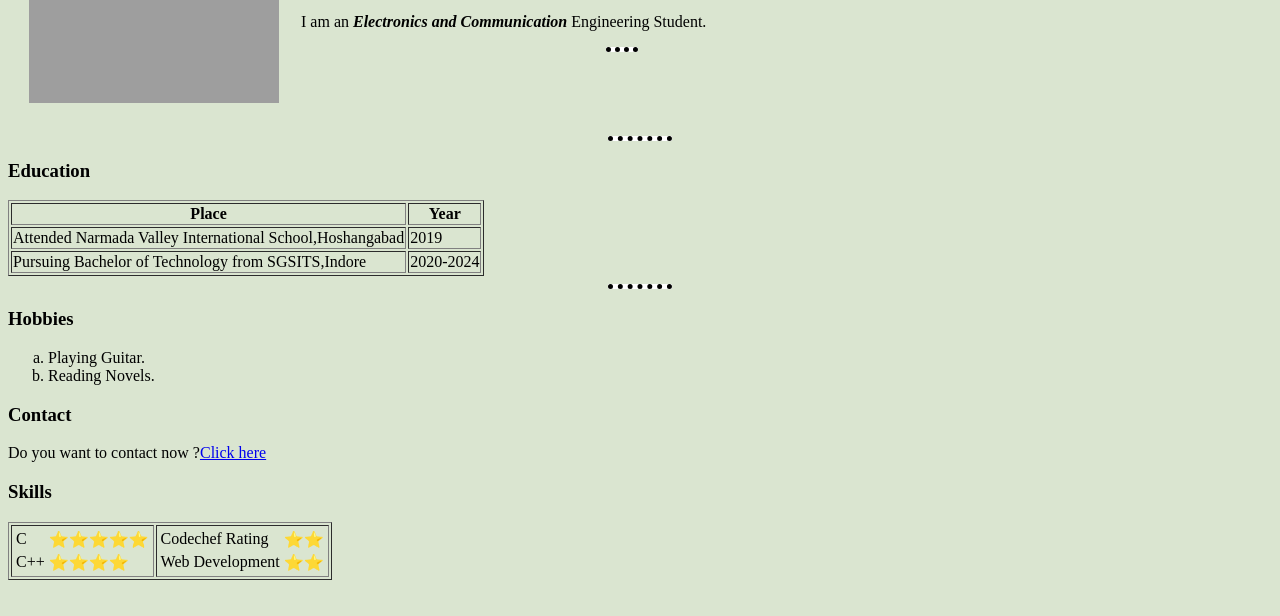
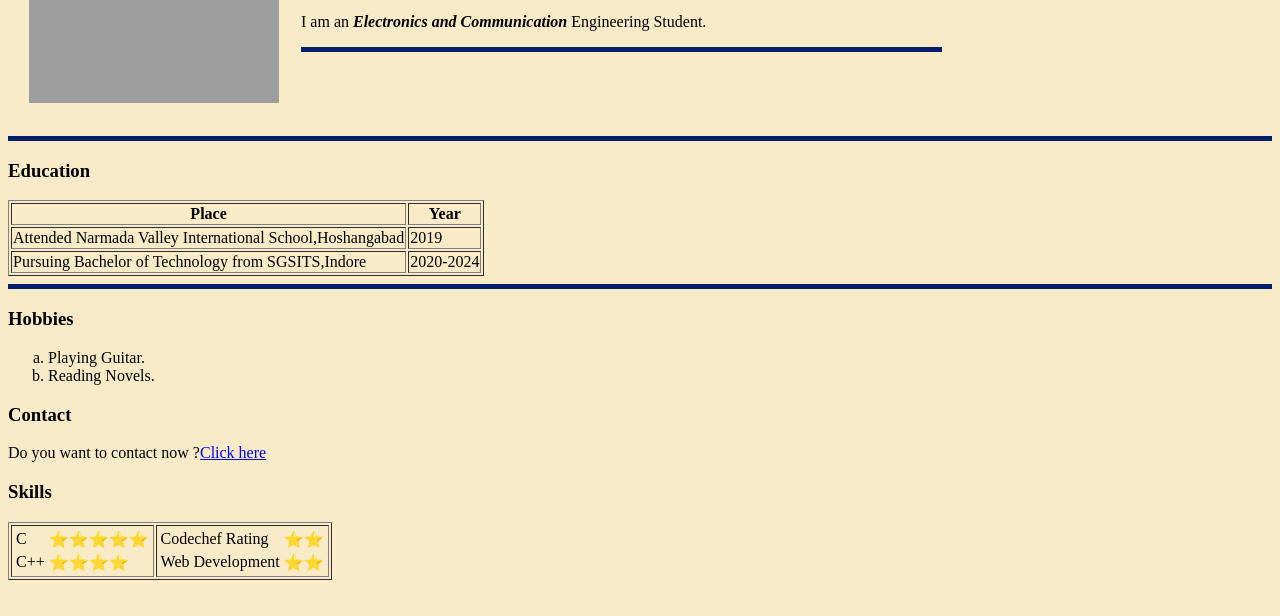
Before and after one commit to rishabhgoyal-17/CV, a plain HTML site: page index.html in a window 1280 px wide. Shown: the part 176-792 px from the top of the page. Drawn offline with Linux system fonts and the light colour scheme; grey boxes are pictures that could not be loaded.

Commit message:
Updated background colour

```diff
--- a/index.html
+++ b/index.html
@@ -8,15 +8,15 @@
     <title>Rishabh's Webpage</title>
     <style>
         body {
-            background-color: #DAE5D0;
+            background-color:#F9EBC8;
         }
 
         hr {
-            background-color: white;
-            border-style: dotted none none;
+            background-color:#001D6E;
+            border-style: none;
             border-color: black;
+            height:5px;
             border-width: 5px;
-            width: 5%;
         }
     </style>
 </head>
```
